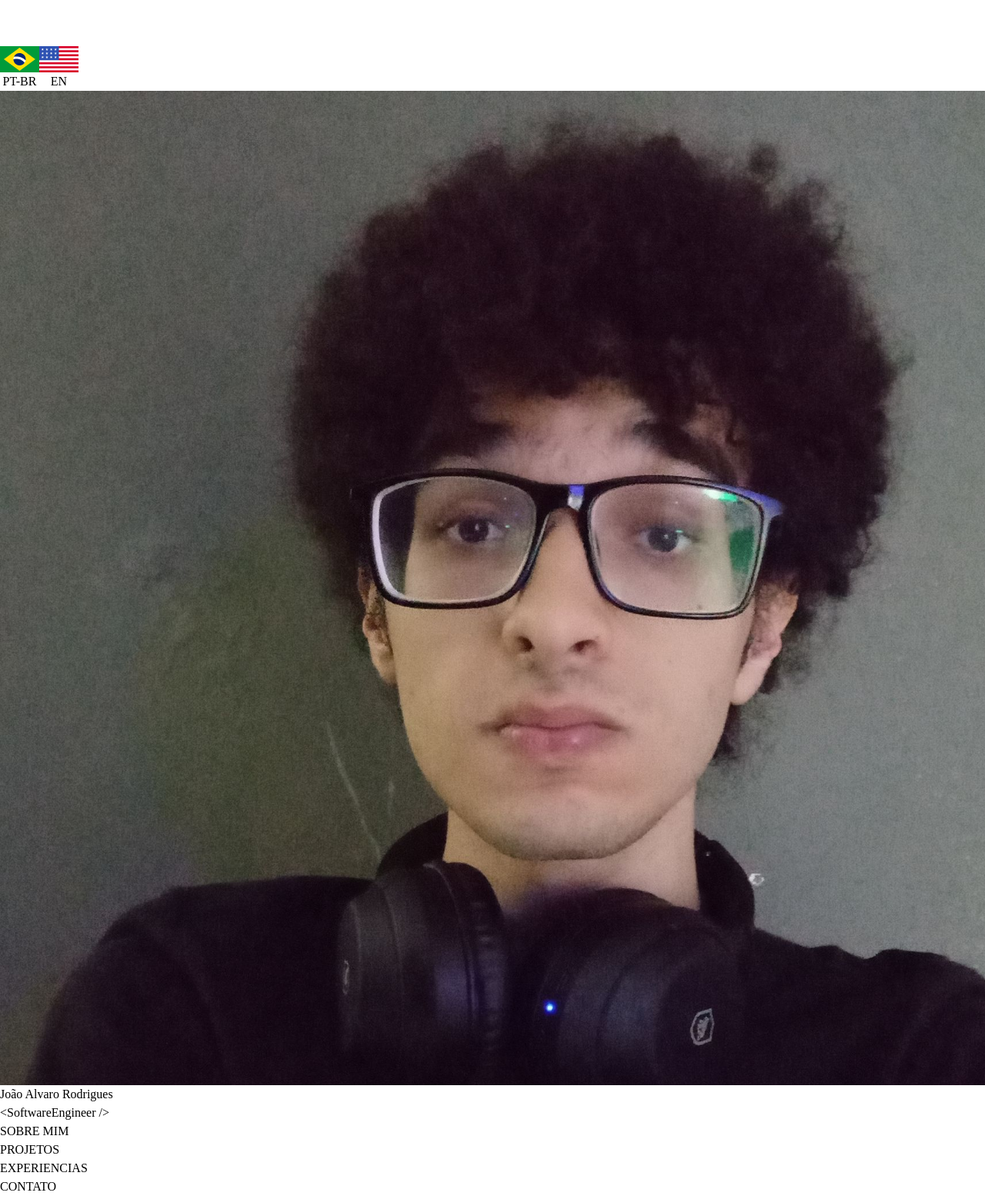
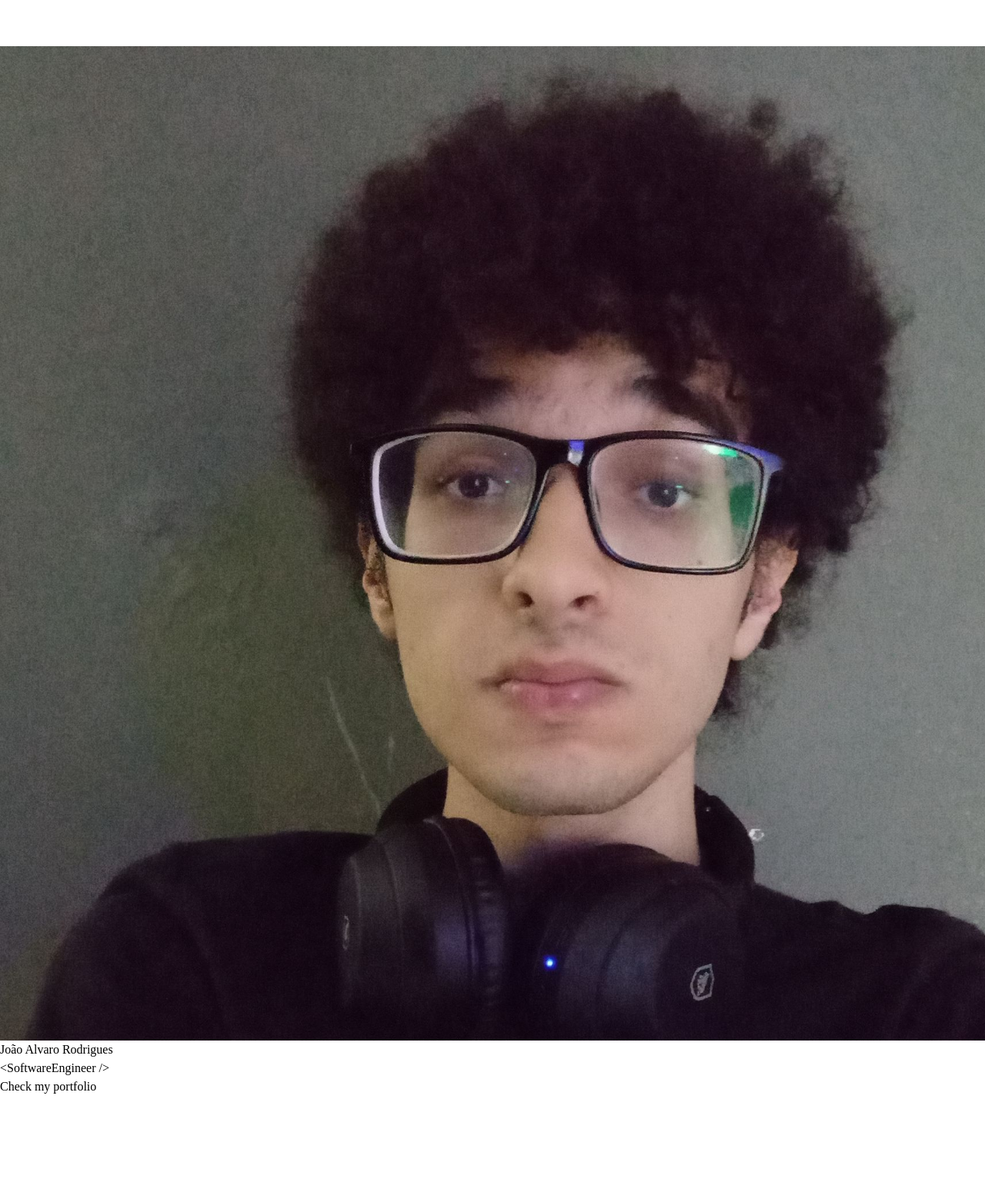
Before and after one commit to jalv21/portfolio-web, a React (Vite) app in the folder portfolio-web/: page / in a window 1280 px wide. Shown: the part 152-1706 px from the top of the page at 77% size. After the commit the page ends 1576 px from the top, so only its background shows below. Built offline with nearby package versions, Linux system fonts and the light colour scheme.

Commit message:
feat: atualizando componente de botão

```diff
--- a/portfolio-web/src/components/LandingPage.tsx
+++ b/portfolio-web/src/components/LandingPage.tsx
@@ -1,48 +1,15 @@
 import React from 'react';
 import Background from './Background';
-
-const languages = [
-  { name: 'Português', acronym: 'PT-BR', iconPath: './public/brazil-flag.png' },
-  { name: 'English', acronym: 'EN', iconPath: './public/usa-flag.png' }
-];
 
 export default function PageLayout() {
   return (
     <Background>
-      <LanguageMenu>
-        {languages.map((language) => (<LanguageButton language={language} />))}
-      </LanguageMenu>
       <Profile>
         <ProfilePicture />
         <ProfileHeading />
       </Profile>
-      <MainMenu />
+      <Button />
     </Background>
-  );
-}
-
-export function LanguageMenu({ children }: { children: React.ReactNode }) {
-  return (
-    <div className="flex justify-center gap-2">
-      {children}
-    </div>
-  );
-}
-
-export function LanguageButton({ language }: { language: any }) {
-  // const buttonActiveClass = "bg-neutral-400 shadow-neutral-300";
-  const buttonHoverClass = "transform origin-center hover:scale-112 hover:mx-2 hover:cursor-pointer hover:bg-neutral-400 hover:shadow-neutral-300 transition-all duration-300";
-
-  return (
-    <button
-      className={`${buttonHoverClass} bg-neutral-500 text-white font-display flex items-center justify-center gap-2 px-4 py-2 rounded-full shadow-lg shadow-neutral-400`}
-      onClick={() => {
-        alert(language.name);
-      }}
-    >
-      <img src={language.iconPath} alt={`${language.name} language icon`} className="mr-2" />
-      {language.acronym}
-    </button>
   );
 }
 
@@ -71,13 +38,13 @@ export function ProfileHeading() {
   );
 }
 
-export function MainMenu() {
-  const menuItems = ['SOBRE MIM', 'PROJETOS', 'EXPERIENCIAS', 'CONTATO'];
-  const listItemHoverClass = "transform origin-center hover:scale-105 hover:cursor-pointer hover:text-green-200 hover:text-shadow-md hover:text-shadow-purple-800 transition-all duration-400";
+export function Button() {
+  const defaultClassName = "font-sans text-2xl px-6 py-3 font-bold bg-gradient-to-r from-green-200 via-blue-200 to-purple-200 text-black rounded-full";
+  const hoverClassName = "transform hover:scale-105 transition-all duration-300 ease-in-out";
 
   return (
-    <ul className="flex flex-col justify-between items-center gap-4 md:gap-10 md:flex-row text-white text-2xl">
-      {menuItems.map((item) => (<li key={item} className={listItemHoverClass}>{item}</li>))}
-    </ul>
-  );
+    <>
+      <a href="./AboutMe" className={`${defaultClassName} ${hoverClassName}`}>Check my portfolio</a>
+    </>
+  )
 }
```
